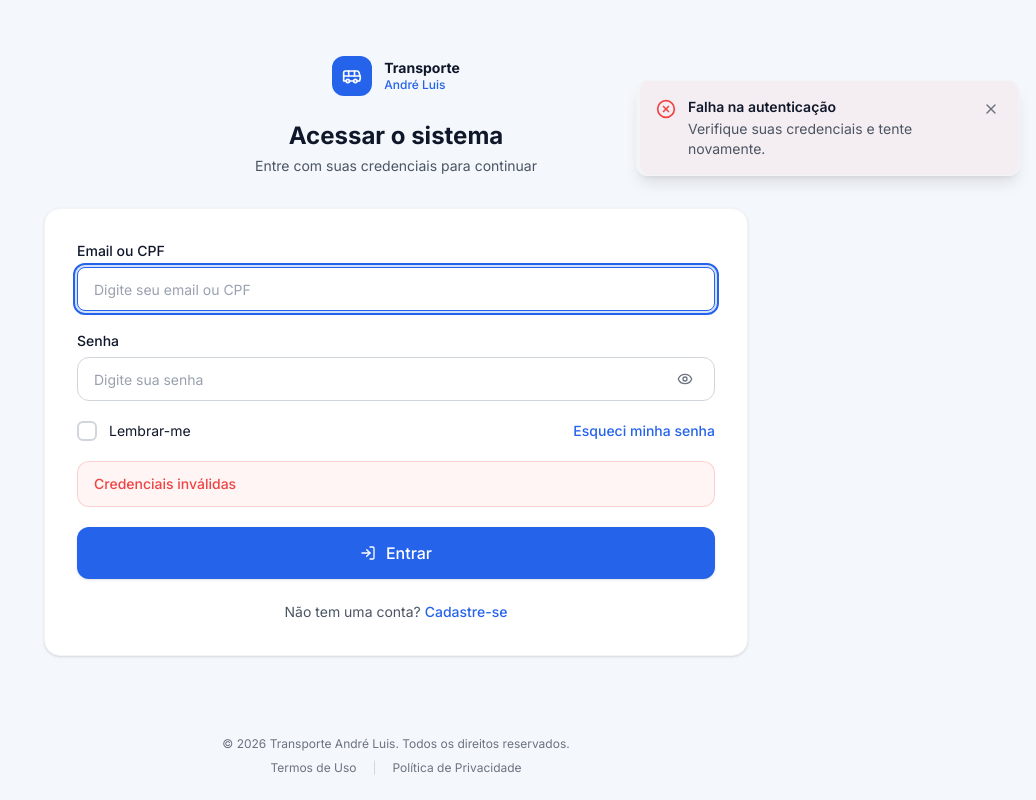
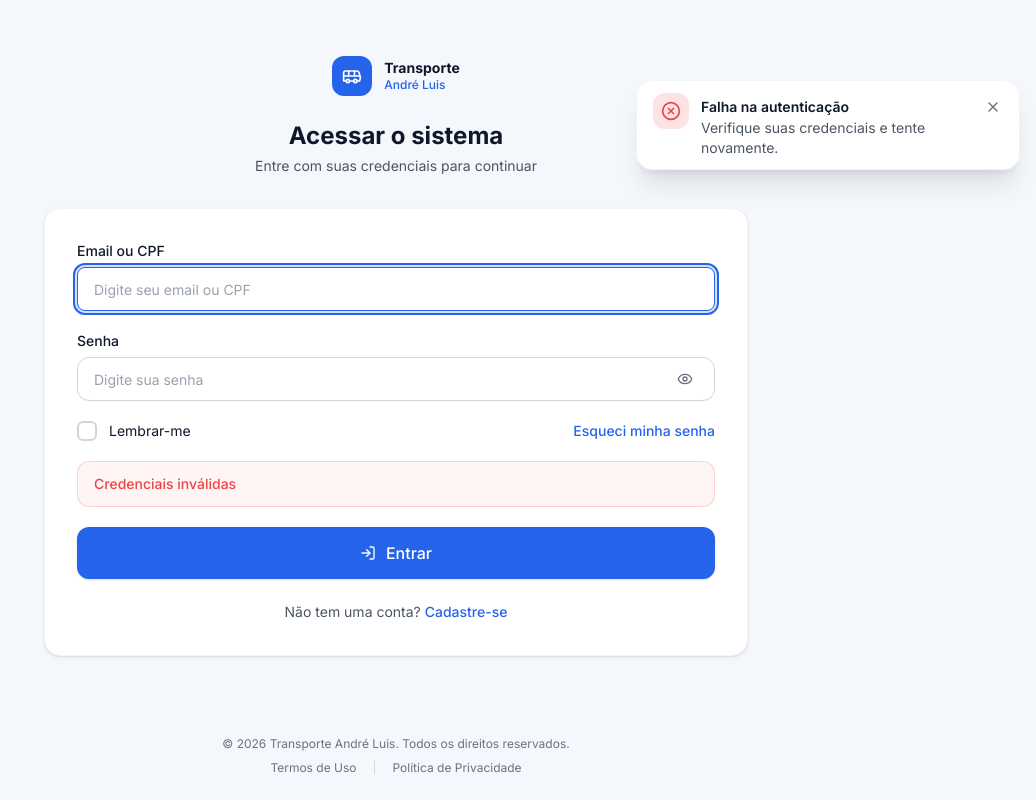
Before and after one commit to AmZ-ux/Andre-Luis-V2, a React (Vite) app: page /login in a window 1280 px wide. Both pictures are taken after typing "name@example.com", "Sample123" into the empty fields and a click on the button "Entrar". Shown: the whole page, without its empty margins (244-1280 px from the left). Built offline with nearby package versions, Linux system fonts and the light colour scheme; no server answers.

Commit message:
Toast redesenhado: icon chip colorido, sombra mais forte, cantos mais suaves e alinhamento; aviso de mensalidades em aberto agora usa titulo + descricao (melhor legibilidade)

```diff
--- a/src/components/ui/Toast.tsx
+++ b/src/components/ui/Toast.tsx
@@ -3,60 +3,47 @@ import { CheckCircle, XCircle, AlertTriangle, Info, X } from 'lucide-react'
 import { useToast } from '../../contexts/ToastContext'
 import { cn } from '../../utils/cn'
 
-const iconMap = {
-  success: CheckCircle,
-  error: XCircle,
-  warning: AlertTriangle,
-  info: Info,
-}
-
-const colorMap = {
-  success: 'border-l-success text-success',
-  error: 'border-l-error text-error',
-  warning: 'border-l-warning text-warning',
-  info: 'border-l-primary text-primary',
-}
-
-const bgMap = {
-  success: 'bg-success/5',
-  error: 'bg-error/5',
-  warning: 'bg-warning/5',
-  info: 'bg-primary/5',
+const toastMap = {
+  success: { icon: CheckCircle, chip: 'bg-success/15 text-success' },
+  error: { icon: XCircle, chip: 'bg-error/15 text-error' },
+  warning: { icon: AlertTriangle, chip: 'bg-warning/15 text-warning' },
+  info: { icon: Info, chip: 'bg-primary/15 text-primary' },
 }
 
 export function ToastContainer() {
   const { toasts, removeToast } = useToast()
 
   return (
-    <div className="fixed top-20 right-4 z-[100] flex flex-col gap-2 w-[calc(100%-2rem)] max-w-sm pointer-events-none">
+    <div className="fixed top-20 inset-x-4 sm:inset-x-auto sm:right-4 z-[100] flex flex-col items-stretch sm:items-end gap-2 sm:w-96 pointer-events-none">
       <AnimatePresence mode="popLayout">
         {toasts.map((toast) => {
-          const Icon = iconMap[toast.type]
+          const { icon: Icon, chip } = toastMap[toast.type]
           return (
             <motion.div
               key={toast.id}
               layout
-              initial={{ opacity: 0, x: 100, scale: 0.9 }}
-              animate={{ opacity: 1, x: 0, scale: 1 }}
-              exit={{ opacity: 0, x: 100, scale: 0.9 }}
-              transition={{ type: 'spring', damping: 25, stiffness: 300 }}
+              initial={{ opacity: 0, y: -12, scale: 0.96 }}
+              animate={{ opacity: 1, y: 0, scale: 1 }}
+              exit={{ opacity: 0, y: -8, scale: 0.96 }}
+              transition={{ type: 'spring', damping: 28, stiffness: 380 }}
               className={cn(
-                'pointer-events-auto bg-white dark:bg-gray-900 rounded-xl shadow-lg border border-gray-100 dark:border-gray-800',
-                'border-l-4 p-4 flex items-start gap-3',
-                bgMap[toast.type]
+                'pointer-events-auto w-full bg-white dark:bg-gray-900 rounded-2xl shadow-xl shadow-gray-900/10 dark:shadow-black/40',
+                'border border-gray-100 dark:border-gray-800 p-3 pl-4 flex items-start gap-3'
               )}
-              role="alert"
+              role="status"
             >
-              <Icon className={cn('h-5 w-5 shrink-0 mt-0.5', colorMap[toast.type])} />
-              <div className="flex-1 min-w-0">
-                <p className="text-sm font-semibold text-text">{toast.title}</p>
+              <span className={cn('h-9 w-9 rounded-xl flex items-center justify-center shrink-0', chip)}>
+                <Icon className="h-5 w-5" />
+              </span>
+              <div className="flex-1 min-w-0 pt-1">
+                <p className="text-sm font-semibold text-text leading-snug">{toast.title}</p>
                 {toast.message && (
-                  <p className="text-sm text-gray-500 dark:text-gray-400 mt-0.5">{toast.message}</p>
+                  <p className="text-sm text-gray-500 dark:text-gray-400 mt-0.5 leading-snug">{toast.message}</p>
                 )}
               </div>
               <button
                 onClick={() => removeToast(toast.id)}
-                className="h-6 w-6 rounded-lg hover:bg-gray-100 dark:hover:bg-gray-800 flex items-center justify-center shrink-0 transition-colors"
+                className="h-7 w-7 rounded-lg hover:bg-gray-100 dark:hover:bg-gray-800 flex items-center justify-center shrink-0 transition-colors"
                 aria-label="Fechar"
               >
                 <X className="h-4 w-4 text-gray-400" />
--- a/src/pages/user/ProfilePage.tsx
+++ b/src/pages/user/ProfilePage.tsx
@@ -338,9 +338,9 @@ export function ProfilePage() {
                 icon={<UserMinus className="h-4 w-4" />}
                 onClick={() => {
                   if (openFees > 0) {
-                    addToast('error', openFees === 1
-                      ? 'Você possui 1 mensalidade em aberto. Regularize o pagamento antes de encerrar o contrato.'
-                      : `Você possui ${openFees} mensalidades em aberto. Regularize os pagamentos antes de encerrar o contrato.`)
+                    addToast('error', 'Mensalidades em aberto', openFees === 1
+                      ? 'Regularize o pagamento para encerrar o contrato.'
+                      : `Regularize os pagamentos (${openFees} mensalidades) para encerrar o contrato.`)
                     return
                   }
                   setShowEndContract(true)
```
